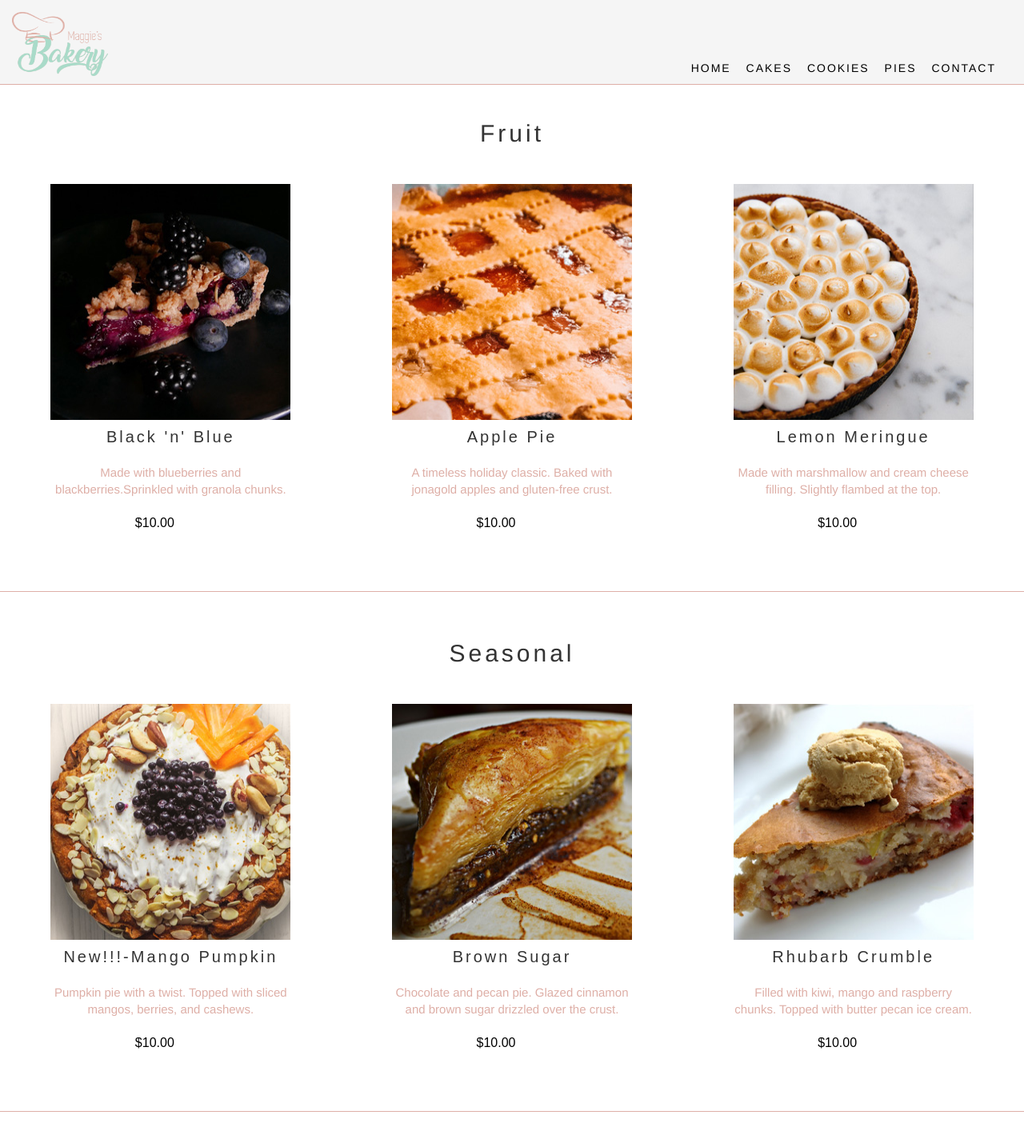
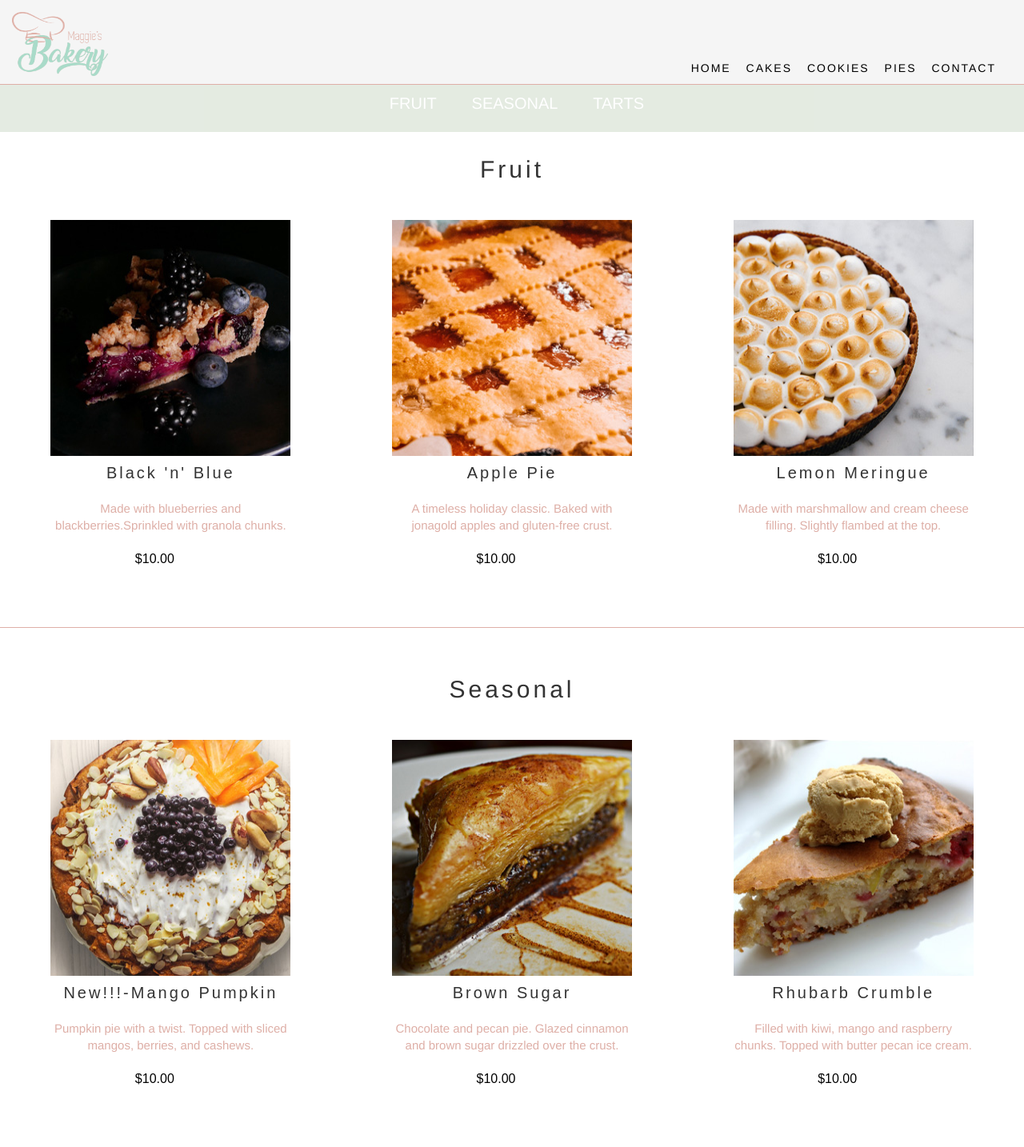
Before and after one commit to mfranl95/MaggiesBakery, a PHP site: page /pies.html in a window 1280 px wide. Shown: the top 1434 px of the page at 80% size. Run offline with PHP 8.4, Linux system fonts and the light colour scheme; some libraries are stand-ins or nearby versions; some web fonts are replaced.

Commit message:
Update main.css

```diff
--- a/css/main.css
+++ b/css/main.css
@@ -320,6 +320,8 @@ h4{
 	width:100%;
 	height: 650px;
 	border-bottom: 0.75px solid #deafa7;
+	position:relative;
+	top: 50px;
 }
 
 .pastry-container{
@@ -413,8 +415,10 @@ input.qtyminus {
 .cake-container{
 	background-color: #deafa7;
 	opacity: 0.5;
-	height: 90px;
+	height: 85px;
 	width: 100%;
+	position:relative;
+	top:80px;
 }
 
 .cake-container a:hover{
@@ -454,8 +458,10 @@ input.qtyminus {
 .cookie-container{
 	background-color: #aed5c5;
 	opacity: 0.5;
-	height: 90px;
+	height: 85px;
 	width: 100%;
+	position:relative;
+	top:80px;
 }
 
 .cookie-container a:hover{
@@ -467,8 +473,10 @@ input.qtyminus {
 .pie-container{
 	background-color: #cad8c5;
 	opacity: 0.5;
-	height: 90px;
+	height: 85px;
 	width: 100%;
+	position:relative;
+	top:80px;
 }
 
 .pie-container a:hover{
```
